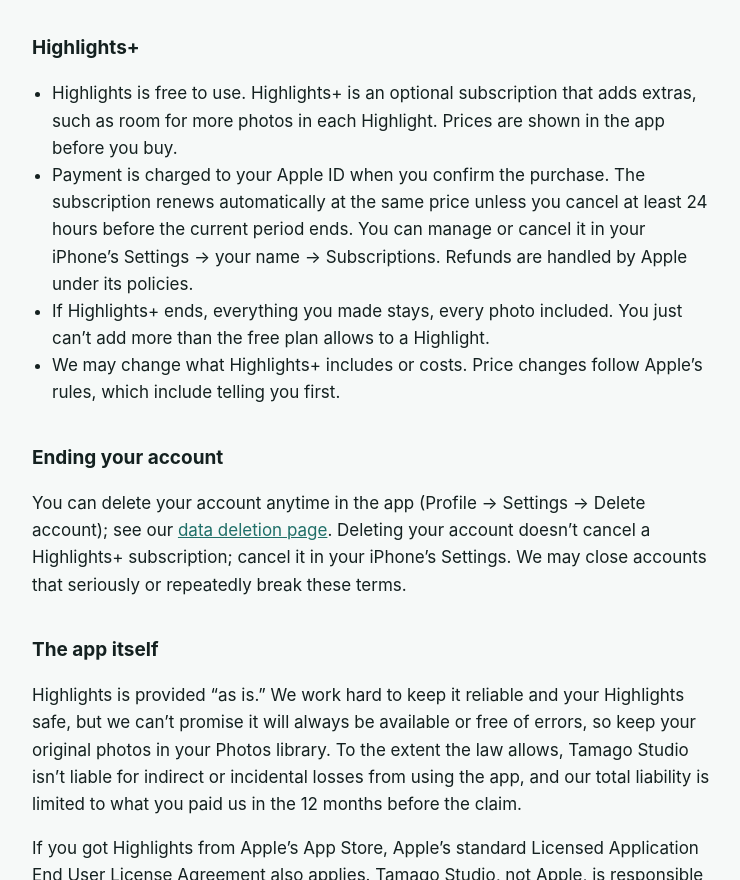
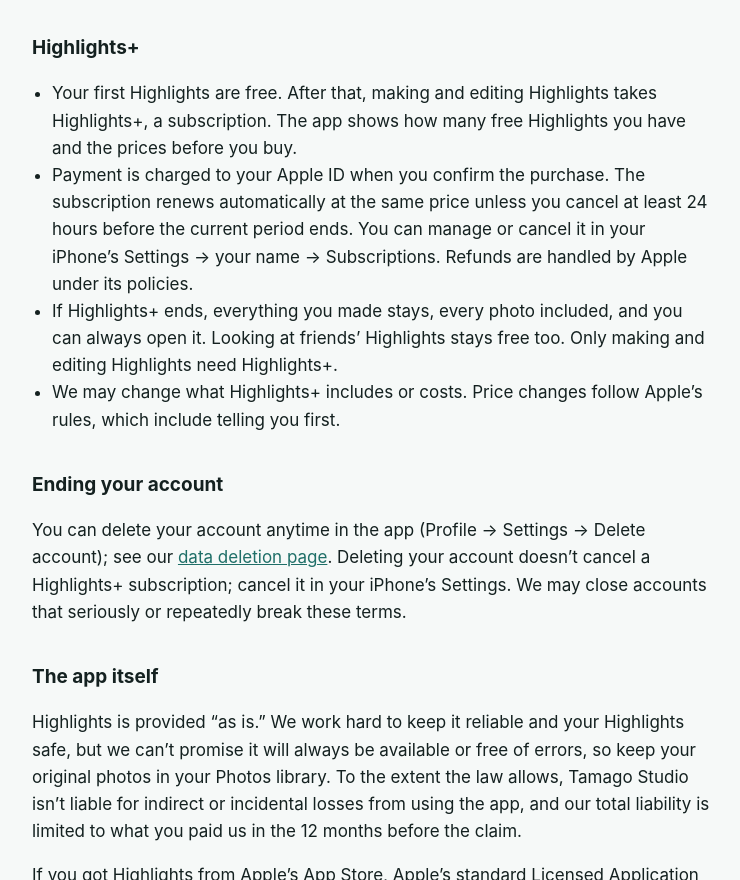
Before and after one commit to Chris-Tamayo/tamago-studio-site, a plain HTML site: page terms/index.html in a window 1280 px wide. Shown: the part 1331-2211 px from the top of the page, without its empty margins (268-1008 px from the left). Drawn offline with Linux system fonts and the light colour scheme.

Commit message:
Terms: Highlights+ is the first Highlights free, then making and editing
Co-Authored-By: Claude Opus 5.5 <noreply@anthropic.com>

```diff
--- a/terms/index.html
+++ b/terms/index.html
@@ -56,9 +56,9 @@
 
 <h2>Highlights+</h2>
 <ul>
-  <li>Highlights is free to use. Highlights+ is an optional subscription that adds extras, such as room for more photos in each Highlight. Prices are shown in the app before you buy.</li>
+  <li>Your first Highlights are free. After that, making and editing Highlights takes Highlights+, a subscription. The app shows how many free Highlights you have and the prices before you buy.</li>
   <li>Payment is charged to your Apple ID when you confirm the purchase. The subscription renews automatically at the same price unless you cancel at least 24 hours before the current period ends. You can manage or cancel it in your iPhone’s Settings → your name → Subscriptions. Refunds are handled by Apple under its policies.</li>
-  <li>If Highlights+ ends, everything you made stays, every photo included. You just can’t add more than the free plan allows to a Highlight.</li>
+  <li>If Highlights+ ends, everything you made stays, every photo included, and you can always open it. Looking at friends’ Highlights stays free too. Only making and editing Highlights need Highlights+.</li>
   <li>We may change what Highlights+ includes or costs. Price changes follow Apple’s rules, which include telling you first.</li>
 </ul>
 
```
